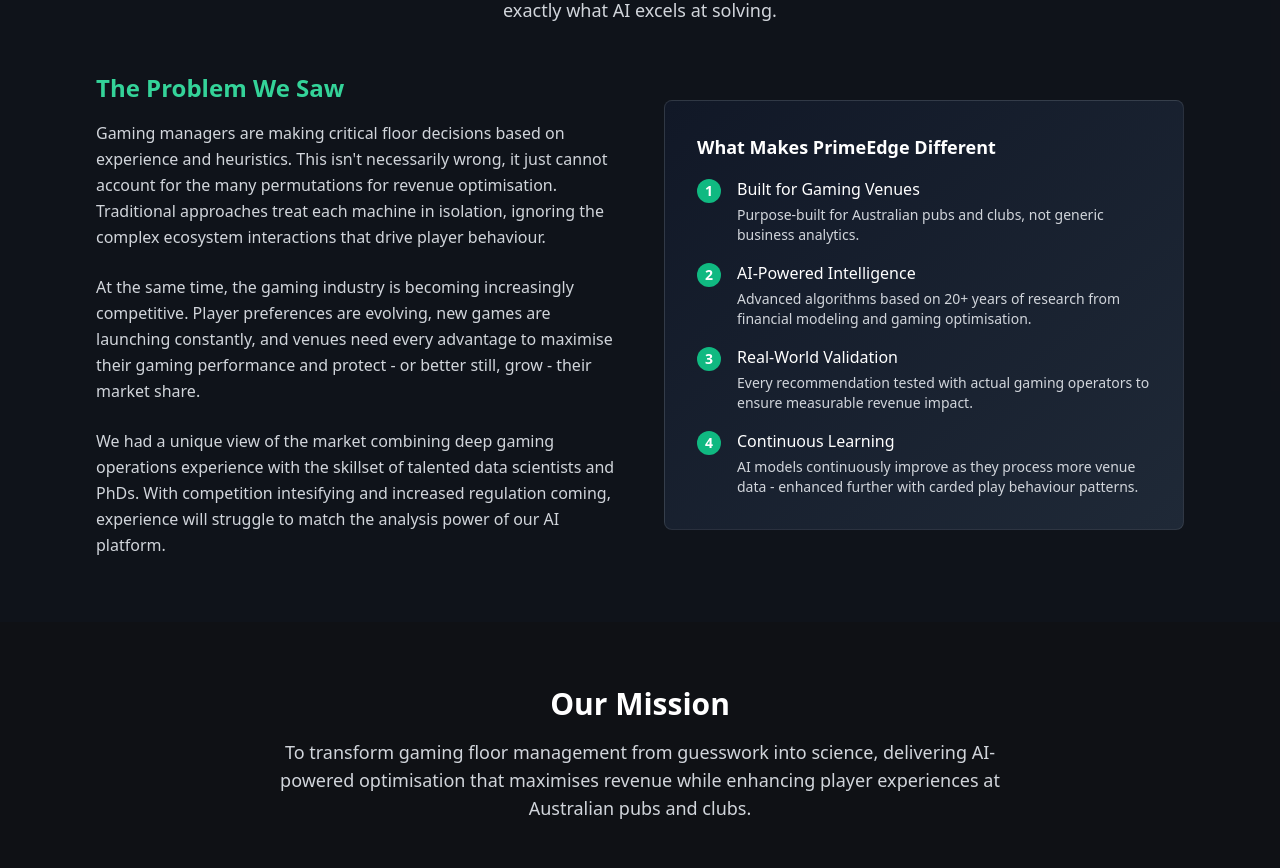
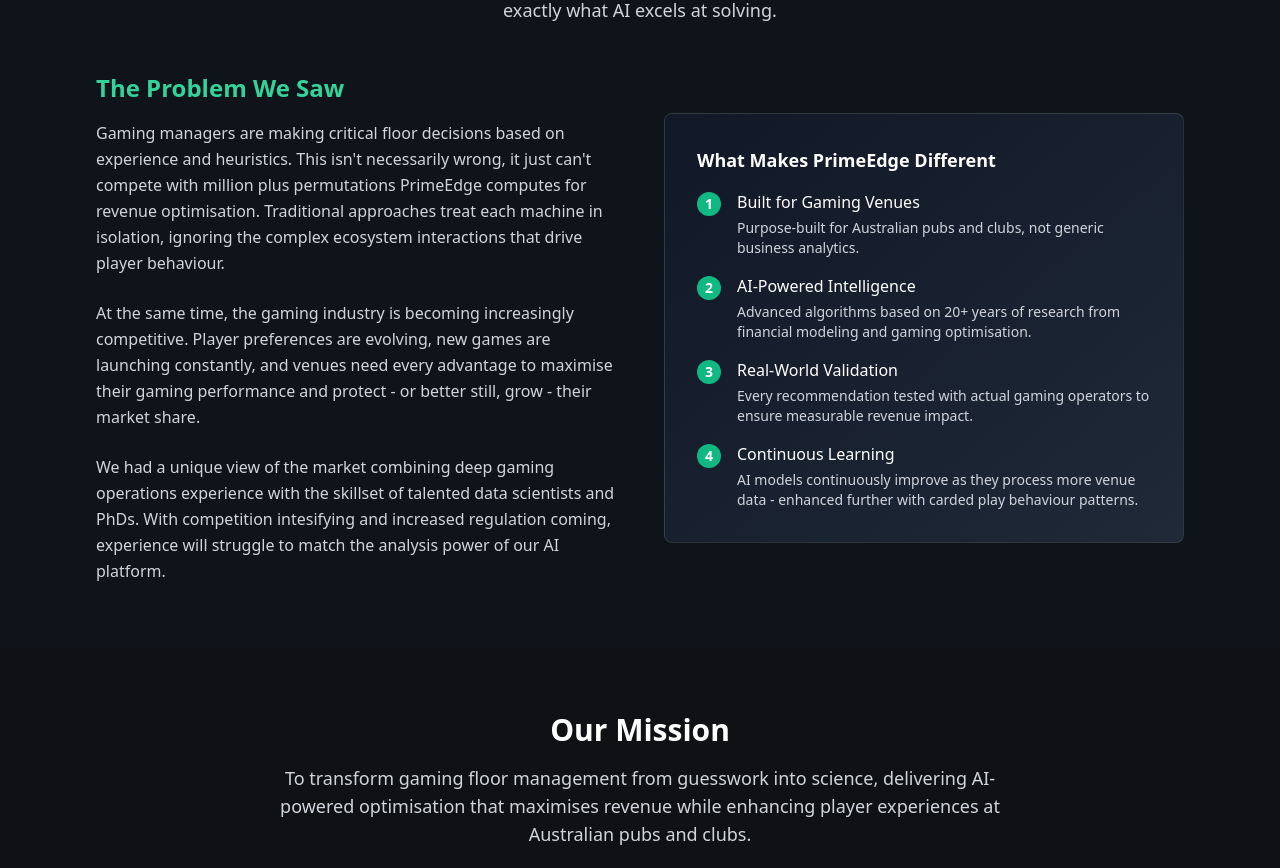
Before and after one commit to markkelly123/involv-sentinel-site, a Next.js app: page /about in a window 1280 px wide. Shown: the part 880-1748 px from the top of the page. Built offline with nearby package versions, Linux system fonts and the light colour scheme.

Commit message:
PrimeEdge commit

```diff
--- a/src/pages/about.tsx
+++ b/src/pages/about.tsx
@@ -77,7 +77,7 @@
           <div className="text-center mb-12">
             <h2 className="text-3xl font-bold mb-4 text-white">Our Story</h2>
             <p className="text-gray-300 text-lg max-w-2xl mx-auto">
-              PrimeEdge was created by Involv's seasoned gaming professionals who recognised that optimising a gaming floor is a complex, non-linear challenge - exactly what AI excels at solving.
+              PrimeEdge was created by Involv&apos;s seasoned gaming professionals who recognised that optimising a gaming floor is a complex, non-linear challenge - exactly what AI excels at solving.
             </p>
           </div>
 
@@ -85,7 +85,7 @@
             <div>
               <h3 className="text-2xl font-bold mb-4 text-emerald-400">The Problem We Saw</h3>
               <p className="text-gray-300 mb-6 leading-relaxed">
-                Gaming managers are making critical floor decisions based on experience and heuristics. This isn't necessarily wrong, it just cannot account for the many permutations for revenue optimisation. Traditional approaches treat each machine in isolation, ignoring the complex ecosystem interactions that drive player behaviour.
+                Gaming managers are making critical floor decisions based on experience and heuristics. This isn&apos;t necessarily wrong, it just can&apos;t compete with million plus permutations PrimeEdge computes for revenue optimisation. Traditional approaches treat each machine in isolation, ignoring the complex ecosystem interactions that drive player behaviour.
               </p>
               <p className="text-gray-300 mb-6 leading-relaxed">
                 At the same time, the gaming industry is becoming increasingly competitive. Player preferences are evolving, new games are launching constantly, and venues need every advantage to maximise their gaming performance and protect - or better still, grow - their market share.
@@ -176,7 +176,7 @@
         <div className="text-center mb-12">
           <h2 className="text-3xl font-bold mb-4 text-white">How PrimeEdge Works</h2>
           <p className="text-gray-300 text-lg max-w-2xl mx-auto">
-            We don't just build software and walk away. Our platform is designed based on real venue experience and advanced AI research to ensure it actually delivers measurable results.
+            We don&apos;t just build software and walk away. Our platform is designed based on real venue experience and advanced AI research to ensure it actually delivers measurable results.
           </p>
         </div>
 
```
